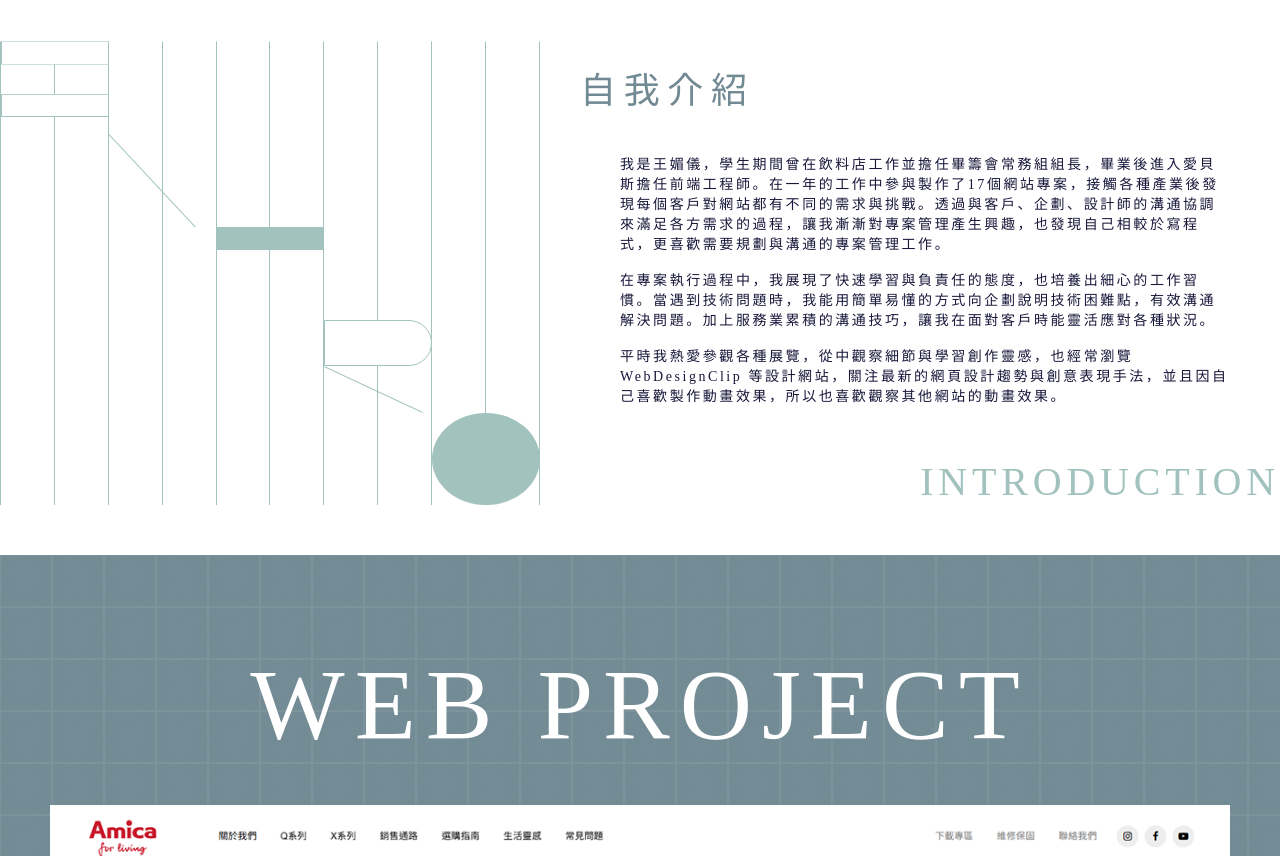
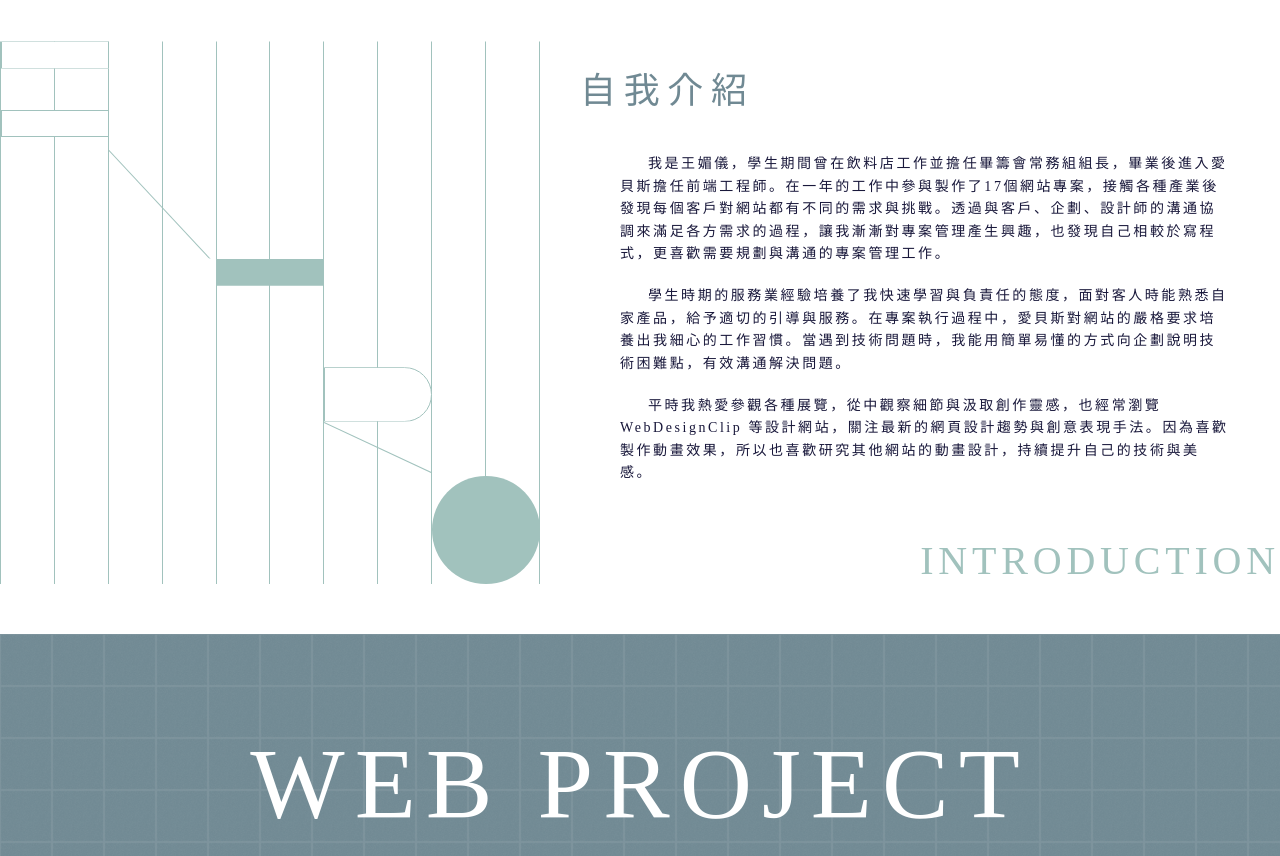
Before and after one commit to May-yee/resume, a plain HTML site: page index.html in a window 1280 px wide. Shown: the part 1960-2816 px from the top of the page. Drawn offline with Linux system fonts and the light colour scheme; a web font is replaced by a local one.

Commit message:
修改自介

```diff
--- a/index.html
+++ b/index.html
@@ -242,12 +242,12 @@
                     <h3 class="title"><span>自我介紹</span></h3>
                     <p class="content">
                         我是王媚儀，學生期間曾在飲料店工作並擔任畢籌會常務組組長，畢業後進入愛貝斯擔任前端工程師。在一年的工作中參與製作了17個網站專案，接觸各種產業後發現每個客戶對網站都有不同的需求與挑戰。透過與客戶、企劃、設計師的溝通協調來滿足各方需求的過程，讓我漸漸對專案管理產生興趣，也發現自己相較於寫程式，更喜歡需要規劃與溝通的專案管理工作。
-                        <br>
-                        <br>
-                        在專案執行過程中，我展現了快速學習與負責任的態度，也培養出細心的工作習慣。當遇到技術問題時，我能用簡單易懂的方式向企劃說明技術困難點，有效溝通解決問題。加上服務業累積的溝通技巧，讓我在面對客戶時能靈活應對各種狀況。
-                        <br>
-                        <br>
-                        平時我熱愛參觀各種展覽，從中觀察細節與學習創作靈感，也經常瀏覽 WebDesignClip 等設計網站，關注最新的網頁設計趨勢與創意表現手法，並且因自己喜歡製作動畫效果，所以也喜歡觀察其他網站的動畫效果。
+                    </p>
+                    <p class="content">
+                        學生時期的服務業經驗培養了我快速學習與負責任的態度，面對客人時能熟悉自家產品，給予適切的引導與服務。在專案執行過程中，愛貝斯對網站的嚴格要求培養出我細心的工作習慣。當遇到技術問題時，我能用簡單易懂的方式向企劃說明技術困難點，有效溝通解決問題。
+                    </p>
+                    <p class="content">
+                        平時我熱愛參觀各種展覽，從中觀察細節與汲取創作靈感，也經常瀏覽 WebDesignClip 等設計網站，關注最新的網頁設計趨勢與創意表現手法。因為喜歡製作動畫效果，所以也喜歡研究其他網站的動畫設計，持續提升自己的技術與美感。
                     </p>
                 </div>
             </div>
@@ -573,7 +573,7 @@
             }, 0)
 
             .to(`${itemClass} .titleBox`, {
-                y: "100%",
+                y: "110%",
                 opacity: 1,
                 duration: 0.2,
                 ease: "none"
@@ -606,18 +606,34 @@
 
         // moreArea 動態生成 box
         function createBoxes() {
-            const decoBox = document.querySelector('.moreArea .titleBox .decoBox');
-            const decoBoxWidth = decoBox.offsetWidth;
-            const boxWidth = (document.querySelector('.moreArea .titleBox .box').offsetWidth) + 20;
+            const decoBox = $('.moreArea .titleBox .decoBox');
+            const decoBoxWidth = decoBox.width();
+            let boxWidth = $('.moreArea .titleBox .box').width();
+            let windowWidth = $(window).width();
 
-            const boxCount = Math.floor(decoBoxWidth / boxWidth);
+            if(windowWidth > 1400){
+                boxWidth += 40;
+            } else if(windowWidth > 1180){
+                boxWidth += 30;
+            }else if(windowWidth > 840){
+                boxWidth += 25;
+            }else{
+                boxWidth += 10;
+            }
+            let boxCount = Math.floor(decoBoxWidth / boxWidth);
 
-            decoBox.innerHTML = '';
 
-            for (let i = 0; i < (boxCount - 1); i++) {
-                const box = document.createElement('div');
-                box.className = 'box';
-                decoBox.appendChild(box);
+
+            console.log(boxWidth);
+            console.log(boxCount);
+
+            // 清空內容
+            decoBox.empty();
+
+            // 創建並添加 box
+            for (let i = 0; i < boxCount; i++) {
+                const box = $('<div></div>').addClass('box');
+                decoBox.append(box);
             }
         }
 
@@ -695,14 +711,6 @@
                 once: true,
             }
         });
-        gsap.to('.projectArea .decoTitle', {
-            scrollTrigger: {
-                trigger: '.projectArea .decoTitle',
-                start: 'top 60%',
-                onEnter: () => document.querySelector('.projectArea .decoTitle').classList.add('show'),
-                once: true,
-            }
-        });
         gsap.to('.contactArea', {
             scrollTrigger: {
                 trigger: '.contactArea',
--- a/style.scss
+++ b/style.scss
@@ -817,6 +817,9 @@ header{
             .title{
                 span{
                     transform: translateY(0);
+                    @include media(1180) {
+                        transform: translateX(0%);
+                    }
                 }
             }
             .content{
@@ -1013,6 +1016,9 @@ header{
         @include media(840) {
             padding: 0 0 80px;
         }
+        @include media(480) {
+            padding: 0 0 50px;
+        }
         .title{
             padding-left: 40px;
             @include fontSetting($size:48);
@@ -1048,11 +1054,16 @@ header{
                 display: inline-block;
                 transform: translateY(100%);
                 transition: all 0.8s cubic-bezier(0.5, 0, 0.35, 1);
+                @include media(1180) {
+                    transform: translateX(-100%);
+                }
             }
         }
         .content{
             padding-left:150px;
             @include fontSetting($size:16,$color:$darkColor);
+            text-indent: 2em;
+            line-height: 1.6;
             opacity: 0;
             transform: translateY(30px);
             filter: blur(10px);
@@ -1067,6 +1078,11 @@ header{
             }
             @include media(1180) {
                 padding-left: 0;
+                margin-bottom: 12px;
+            }
+
+            &:not(:last-child){
+                margin-bottom: 20px;
             }
         }
     }
@@ -1102,7 +1118,7 @@ header{
     background-image: url(images/bg50.png);
     background-color: rgb(112, 137, 147,0.9);
     background-repeat: repeat;
-    padding: 100px 0;
+    padding: 100px 0 0;
 
     @include media(1180) {
         padding: 80px 0;
@@ -1116,11 +1132,6 @@ header{
         text-align: center;
         margin-bottom: 50px;
         overflow: hidden;
-        &.show{
-            span{
-                transform: translateY(0) scaleY(1);
-            }
-        }
         @include media(1600) {
             font-size: 100px;
             letter-spacing: 10px;
@@ -1138,14 +1149,6 @@ header{
             font-size: 48px;
             letter-spacing: 4.8px;
             padding: 0 24px;
-        }
-        span{
-            display: inline-block;
-            transform: translateY(100%) scaleY(0.7);
-            transition: all 0.8s cubic-bezier(0.34, 1.2, 0.64, 1);
-            &:nth-child(2){
-                transition-delay: 0.3s;
-            }
         }
     }
 
@@ -1363,10 +1366,8 @@ header{
             padding: 0 24px 0 15px;
         }
         .decoBox{
-            @include flex($justify:flex-start);
+            @include flex($justify:space-between);
             flex: 1;
-            gap: 40px;
-
             .box{
                 width: 30px;
                 height: 100%;
@@ -1402,6 +1403,7 @@ header{
                 font-size: 48px;
                 letter-spacing: 3.8px;
                 padding-top: 20px;
+                margin-left: 20px;
             }
             @include media(480) {
                 font-size: 40px;
```
Also changed, not shown: style.css.
